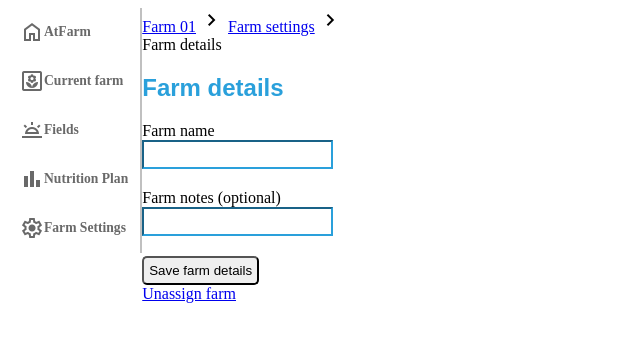
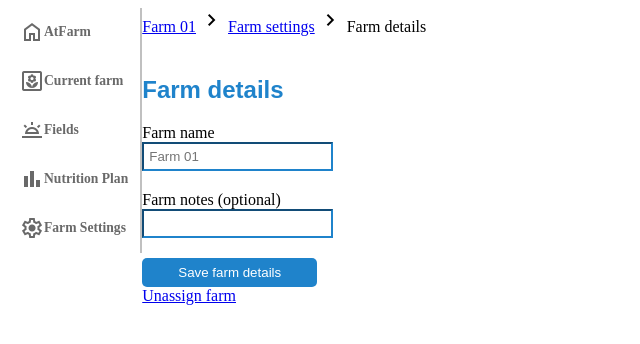
Before and after one commit to a805431/test_html_css_task2_ver0, a website built with webpack: page src/index.html in a window 1280 px wide. Shown: the whole page, without its empty margins (0-640 px from the left). Built offline with nearby package versions, Linux system fonts and the light colour scheme.

Commit message:
div added to flex-container

```diff
--- a/src/index.html
+++ b/src/index.html
@@ -31,8 +31,8 @@
                     settings</span>Farm Settings
             </a>
         </div>
-            <div class="flex-container">
-                <form>
+           <div class="flex-container">
+                <div class="page-path">
                     <a href="#">Farm 01</a>
                     <span class="material-symbols-outlined">
                         chevron_right
@@ -42,17 +42,19 @@
                             chevron_right
                             </span>
                         <label> Farm details </label>
+                </div>
+                <form>
                     <div class="farm-details-sign"><h2>Farm details</h2>
                     </div>
                     <label>
                         Farm name
-                    <input class = "text-input" type="text">
+                    <input class = "text-input" type="text" placeholder="Farm 01">
                     </label>
                     <label>Farm notes (optional)
                     <input class = "text-input" type="text">
                     </label>
                     <input type="submit" value="Save farm details" id="save-button">
-                    <a href="#">Unassign farm</a>
+                    <a href="#" id="unnasign-link">Unassign farm</a>
                 </form>
             </div>
     </div>
--- a/src/style.css
+++ b/src/style.css
@@ -2,7 +2,6 @@
 .navbar {
     top: 0;
     left: 0;
-    width: 200 px;
     height: 100%;
     background: rgb(255,255,255);
     border-right: 2px solid #C0C0C0
@@ -38,18 +37,24 @@
     flex-wrap: wrap;
     justify-content: flex-start;
     gap: 20px;
+    flex-direction: column;
+
 }
 
 .form{
-    flex-grow: 2;
+    display: flex;
 }
 
 #save-button{
     border-radius: 5px;
-    padding: 5px;
+    padding: 7px;
+    border: none;
+    background-color:#1f83cb;
+    color: #fff;
+    width: 175px;
 }
 
-label, input {
+form label, input {
     display: block;
 }
 
@@ -58,11 +63,15 @@ form label {
 }
 
 .text-input{
-    border-color: #2aa0db;
+    border-color: #1f83cb;
     padding: 5px
 }
 
 h2{
     font-family: Arial, Helvetica, sans-serif;
-    color: #2aa0db;
+    color: #1f83cb;
 }
+
+#unnasign-link{
+    place-self: center;
+}
```
Also changed, not shown: img/at_farm_logo.png (added), img/farm0_logo.png (added).
